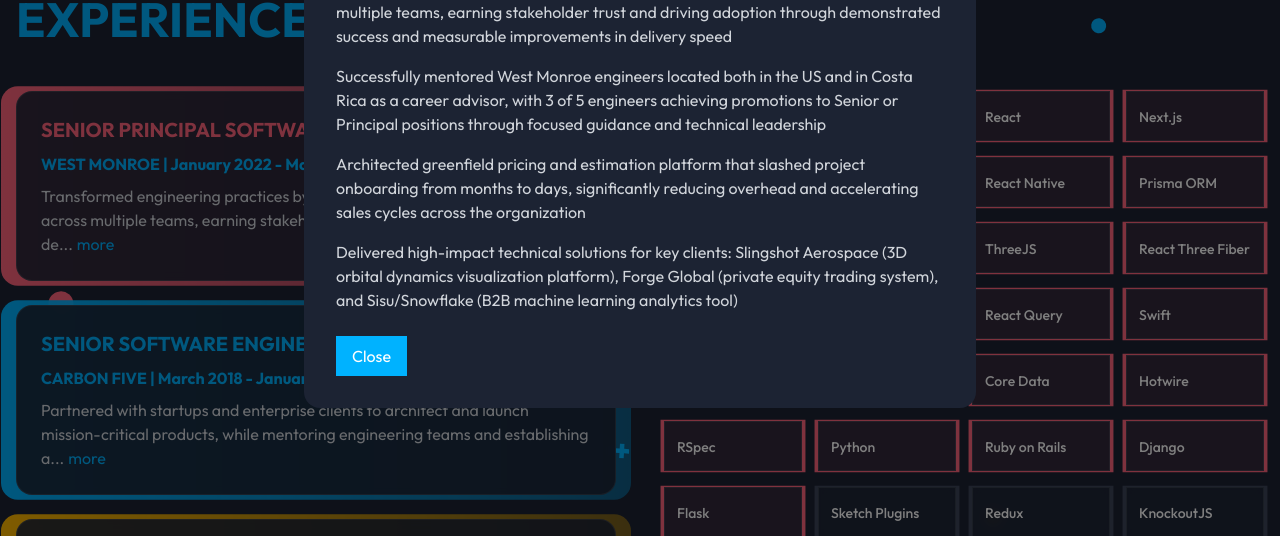
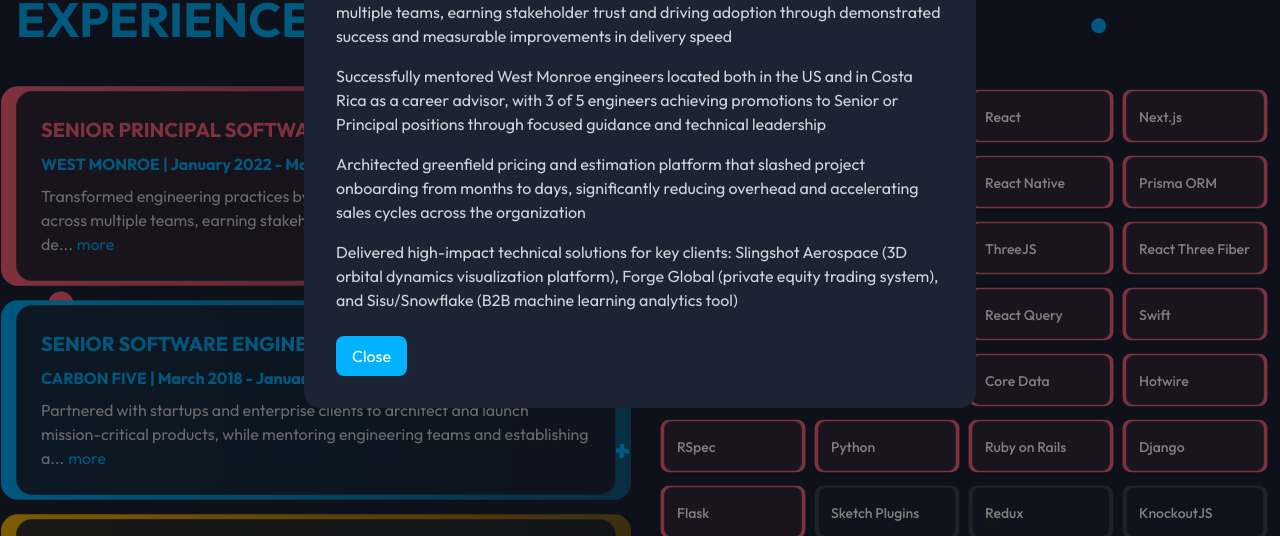
Before and after one commit to ricokareem/codeforgood, a Next.js app: page / in a window 1280 px wide. Both pictures are taken after a click on the button 316 px from the left and 1179 px from the top of the page. Shown: the part 993-1529 px from the top of the page. Built offline with nearby package versions, Linux system fonts and the light colour scheme.

Commit message:
fix border radius styling on skills

```diff
--- a/app/globals.css
+++ b/app/globals.css
@@ -21,3 +21,8 @@ body {
 .custom-cursor {
   mix-blend-mode: difference;
 }
+
+/* Ensure consistent border-radius */
+.rounded-lg {
+  border-radius: 0.5rem !important;
+}
--- a/components/skills.tsx
+++ b/components/skills.tsx
@@ -76,7 +76,7 @@ export default function Skills({ highlightedSkills, highlightColor, onSkillToggl
             onClick={() => onSkillToggle(skill.name)}
           >
             <div
-              className="absolute inset-0 rounded-lg transform scale-105 transition-all duration-300 group-hover:rotate-6 group-hover:scale-110"
+              className="absolute inset-0 rounded-lg transform scale-105 transition-all duration-300 group-hover:rotate-6 group-hover:scale-110 overflow-hidden"
               style={{
                 backgroundColor: filteredSkills.includes(skill.name)
                   ? "#00B2FF"
@@ -84,9 +84,15 @@ export default function Skills({ highlightedSkills, highlightColor, onSkillToggl
                     ? highlightColor
                     : "#4A5568",
                 opacity: filteredSkills.includes(skill.name) || highlightedSkills.includes(skill.name) ? 1 : 0.7,
+                borderRadius: "0.5rem",
               }}
             />
-            <div className="relative bg-[#1C2333]/90 backdrop-blur-sm p-3 rounded-lg border border-white/10 transform transition-transform duration-300 hover:-translate-y-1">
+            <div
+              className="relative bg-[#1C2333]/90 backdrop-blur-sm p-3 rounded-lg border border-white/10 transform transition-transform duration-300 hover:-translate-y-1 overflow-hidden"
+              style={{
+                borderRadius: "0.5rem",
+              }}
+            >
               <span className="text-sm font-medium text-white whitespace-nowrap overflow-hidden text-ellipsis">
                 {skill.name}
               </span>
--- /dev/null
+++ b/tailwind.config.js
@@ -0,0 +1,11 @@
+module.exports = {
+  content: [
+    "./pages/**/*.{js,ts,jsx,tsx,mdx}",
+    "./components/**/*.{js,ts,jsx,tsx,mdx}",
+    "./app/**/*.{js,ts,jsx,tsx,mdx}",
+  ],
+  theme: {
+    extend: {},
+  },
+  plugins: [],
+}
```
